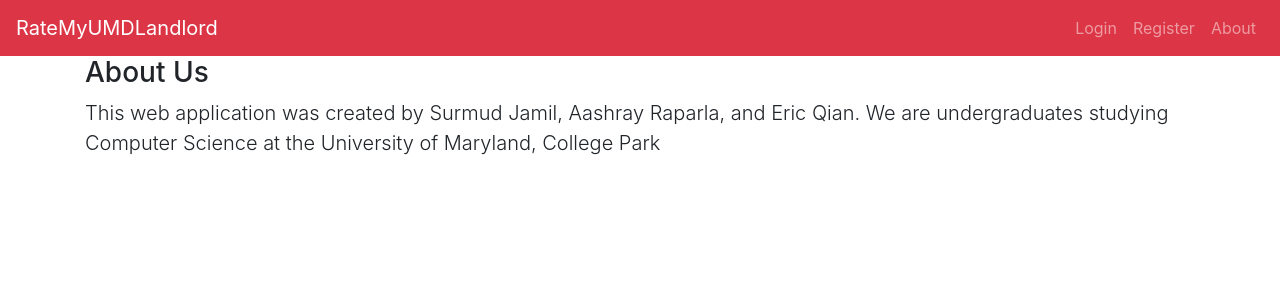
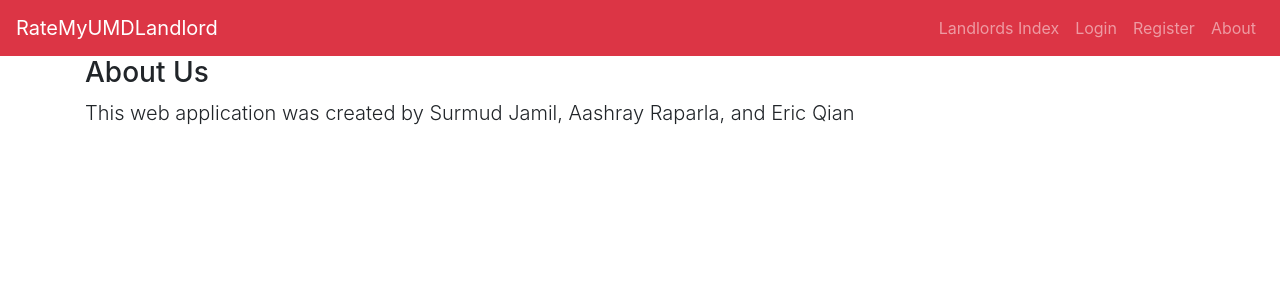
Before and after one commit to surmud/rate-my-umd-landlord, a Flask app: page /about in a window 1280 px wide. Shown: the top 300 px of the page. Run offline with Flask 2, Linux system fonts and the light colour scheme; some libraries are stand-ins or nearby versions.

Commit message:
added landlords index page to display all landlords

```diff
--- a/flask_app/forms.py
+++ b/flask_app/forms.py
@@ -13,10 +13,10 @@ class SearchForm(FlaskForm):
 #This form lets the user review a landlord from the homepage
 class LandlordReviewForm(FlaskForm):
     try:
-        name = StringField("Enter Your Name:", validators=[InputRequired(), Length(min=1, max = 50)])
+        name = StringField("Enter Your Name, or type \"Anonymous\": ", validators=[InputRequired(), Length(min=1, max = 50)])
         landlordName = StringField("Enter Your Landlord's Name:", validators=[InputRequired(), Length(min=1, max = 50)])
         address = StringField("Enter The Location of the Place You Lived:", validators=[InputRequired(), Length(min=1, max = 100)])
-        landlordReview = TextAreaField("How Was Your Landlord?", validators=[InputRequired(), Length(min=1, max = 500)])
+        landlordReview = TextAreaField("How Was Your Landlord? Write a detailed review below", validators=[InputRequired(), Length(min=1, max = 500)])
         rating = IntegerField("Give Them A Rating (1-5)", validators = [NumberRange(min=1, max=5)])
         submit = SubmitField("Submit")
     except ValidationError as err:
--- a/flask_app/landlords/routes.py
+++ b/flask_app/landlords/routes.py
@@ -2,6 +2,7 @@ from flask import Blueprint, render_template, url_for, redirect, request, flash
 from ..forms import LandlordReviewForm, CurrentLandlordReviewForm
 from ..models import LandlordReview
 from flask_login import current_user, login_required, login_user, logout_user
+import numpy as np #use np to find unique values of list
 
 landlords = Blueprint("landlords", __name__)
 
@@ -23,11 +24,6 @@ def index():
         return redirect(request.path)
 
     return render_template("index.html", form = form, current_user = current_user, reviews = reviews)
-
-    #TODO:
-    #fix bug that occurs when entering multiple reviews for same landlord
-    #add password requirements as discussed in specifications
-
 
 @landlords.route('/landlords/<landlord_id>', methods = ["GET", "POST"])
 def landlord(landlord_id):
@@ -54,6 +50,29 @@ def landlord(landlord_id):
 
     return render_template("landlord.html", reviews=reviews, landlord_name = landlord_name, form = form, current_user = current_user)
 
+#display a list of all of the landlords in the database
+@landlords.route('/landlords', methods = ["GET", "POST"])
+def landlords_index():
+
+    reviews = LandlordReview.objects()
+    landlord_ids = []
+    landlord_names = []
+
+    for review in reviews:
+        landlord_ids.append(review.landlord_id)
+        landlord_names.append(review.landlord_name)
+
+    landlord_ids = list(np.unique(landlord_ids))
+    landlord_names = list(np.unique(landlord_names))
+
+    landlords = []
+    for i in range(len(landlord_ids)):
+        landlords.append((landlord_names[i], landlord_ids[i]))
+
+
+    #for each id, get all the review ratings for that id
+
+    return render_template("landlords_index.html", landlords=landlords,  current_user = current_user)
 
 @landlords.route('/about', methods = ["GET", "POST"])
 def about():
--- a/flask_app/templates/about.html
+++ b/flask_app/templates/about.html
@@ -2,8 +2,7 @@
 {% block content %}
 <h3>About Us</h3>
 <p class="lead">
-    This web application was created by Surmud Jamil, Aashray Raparla, and Eric Qian. We are undergraduates studying Computer Science at the University
-    of Maryland, College Park
+    This web application was created by Surmud Jamil, Aashray Raparla, and Eric Qian
   </p>
 
 
--- a/flask_app/templates/header.html
+++ b/flask_app/templates/header.html
@@ -12,6 +12,11 @@
 
     <div class="collapse navbar-collapse" id="navbarCollapse">
         <ul class="navbar-nav ml-auto">
+            <li class="nav-item">
+                <a class="nav-link" href="{{ url_for('landlords.landlords_index')}}">
+                    Landlords Index
+                </a>
+            </li>
             {% if current_user.is_authenticated %}
             <li class="nav-item">
                 <a class="nav-link" href="{{ url_for('landlords.index')}}">
--- a/flask_app/templates/landlord.html
+++ b/flask_app/templates/landlord.html
@@ -27,7 +27,7 @@
   {{form.csrf_token }}
   <div class="form-group">
     {{ form.name.label(class="form-control-label") }}
-    {{ form.name(class="form-control form-control-lg") }}
+    {{ form.name(class="form-control form-control-md") }}
 
     {% if form.name.errors %}
     <div class="alert alert-warning" role="alert">
--- a/flask_app/users/routes.py
+++ b/flask_app/users/routes.py
@@ -6,6 +6,10 @@ from ..forms import RegisterForm, LoginForm, UpdatePasswordForm, UpdateUsernameF
 from ..models import User
 
 users = Blueprint("users", __name__)
+
+#TODO:
+#add more strict password requirements as discussed in specifications
+#account html template has to to be fixed, only want to let them change their password or username
 
 @users.route('/users/<username>')
 def account(username):
```
Also changed, not shown: flask_app/templates/index.html (+4 -4 lines), flask_app/templates/landlords_index.html (added, +11 -0 lines), flask_app/models.py (line endings or trailing spaces).
